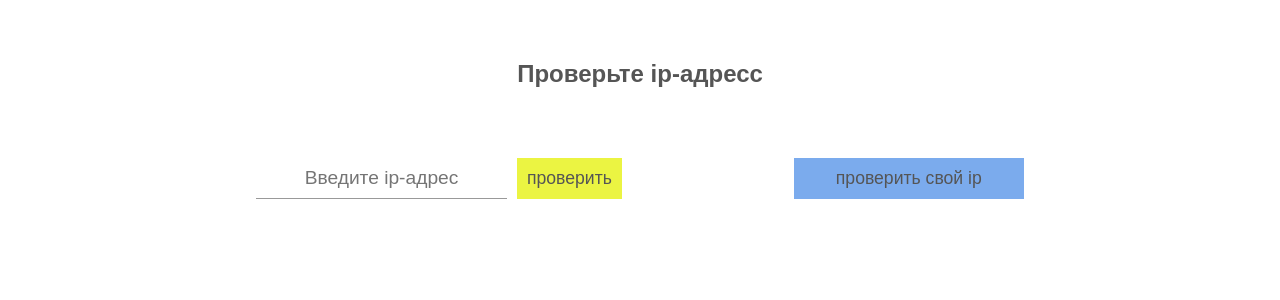
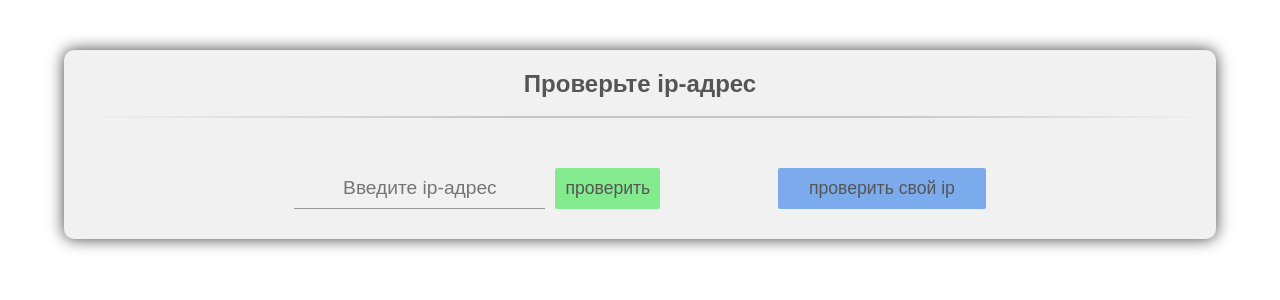
Before and after one commit to blazerius54/ip-test, a React (Create React App) app: page / in a window 1280 px wide. Shown: the top 300 px of the page. Built offline with nearby package versions, Linux system fonts and the light colour scheme.

Commit message:
master/styling

```diff
--- a/src/Styled.js
+++ b/src/Styled.js
@@ -10,10 +10,18 @@ export const AppWrapper = styled.div`
   height: 100%;
   color: #555;
   font-family: Arial, Helvetica, sans-serif;
-
+  width: 90%;
+  margin: 50px auto;
+  border-radius: 10px;
+  background: #f1f1f1;
+  box-shadow: 0px 0px 16px 0px rgba(0, 0, 0, 0.75);
+  padding-bottom: 30px;
+  overflow: hidden;
   button {
     padding: 10px;
     border: none;
+    border-radius: 2px;
+    transition: all 0.3s ease;
 
     &:focus {
       outline: none;
--- a/src/components/Header/index.js
+++ b/src/components/Header/index.js
@@ -2,14 +2,28 @@ import React, { Component } from 'react';
 import styled from 'styled-components';
 
 const Title = styled.header`
-  margin-top: 40px;
+  width: 100%;
+  display: flex;
+  justify-content: center;
+  background:
+    linear-gradient(
+      to left,
+      #f2f2f2 0%,
+      #c4c4c4 30%,
+      #c4c4c4 60%,
+      #f2f2f2 100%
+    )
+    left
+    bottom
+    no-repeat;
+  background-size:100% 2px ;
 `;
 
 class Header extends Component {
   render() {
     return (
       <Title>
-        <h2>Проверьте ip-адресс</h2>
+        <h2>Проверьте ip-адрес</h2>
       </Title>
     );
   }
--- a/src/components/InputIp/index.js
+++ b/src/components/InputIp/index.js
@@ -7,21 +7,26 @@ const InputWrapper = styled.div`
   align-content: center;
   input {
     font-size: 120%;
+    background: #f1f1f1;
     border: none;
     border-bottom: 1px solid #999;
     margin-right: 10px;
     text-align: center;
+    transition: all 0.5s ease;
+    &:focus {
+      border-bottom-color: #5ee5e5;
+    }
   }
 
   button {
-    background-color: #ebf442;
+    background-color: #83ea8d;
 
     &:hover {
-      background-color: #e5ea88;
+      background-color: #aef9b5;
     }
 
     &:active {
-      background-color: #bcc157;
+      background-color: #6dad73;
     }
   }
 `;
--- a/src/components/IpInfo/styled.js
+++ b/src/components/IpInfo/styled.js
@@ -12,9 +12,6 @@ export const InfoWrapper = styled.div`
     border-collapse: collapse;
     margin: 10px 0;
     border: 4px solid #999;
-    -webkit-box-shadow: 0px 0px 16px 0px rgba(0, 0, 0, 0.75);
-    -moz-box-shadow: 0px 0px 16px 0px rgba(0, 0, 0, 0.75);
-    box-shadow: 0px 0px 16px 0px rgba(0, 0, 0, 0.75);
 
       th {
         padding: 5px 20px;
@@ -40,8 +37,8 @@ export const InfoWrapper = styled.div`
         border-bottom: 1px solid #999;
       }
 
-      tr:nth-child(odd) {
-        background: #f2f2f2;
+      tr:nth-child(even) {
+        background: #ffffff;
       }
 
       tr:hover {
```
